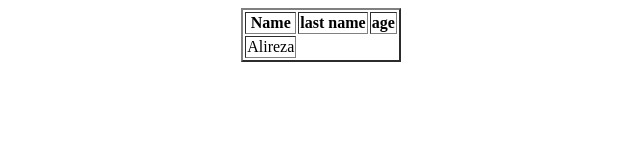
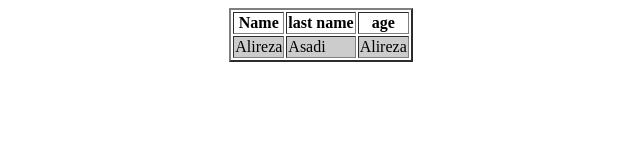
Before and after one commit to Asadi-Alireza/Tamrin-3, a plain HTML site: page index.html in a window 1280 px wide. Shown: the whole page, without its empty margins (319-959 px from the left). Drawn offline with Linux system fonts and the light colour scheme.

Commit message:
upadated

```diff
--- a/index.html
+++ b/index.html
@@ -9,14 +9,16 @@
 </head>
 
 <body>
-    <table align="center" border="2">
+    <table align="center" border="2" style="align-items: center;">
         <tr>
             <th>Name</th>
             <th>last name</th>
             <th>age</th>
         </tr>
         <tr>
-            <td bgcolor="">Alireza</td>
+            <td bgcolor="#ccc">Alireza</td>
+            <td bgcolor="#ccc" style="align-items: center;">Asadi</td>
+            <td bgcolor="#ccc">Alireza</td>
         </tr>
     </table>
 </body>
```
